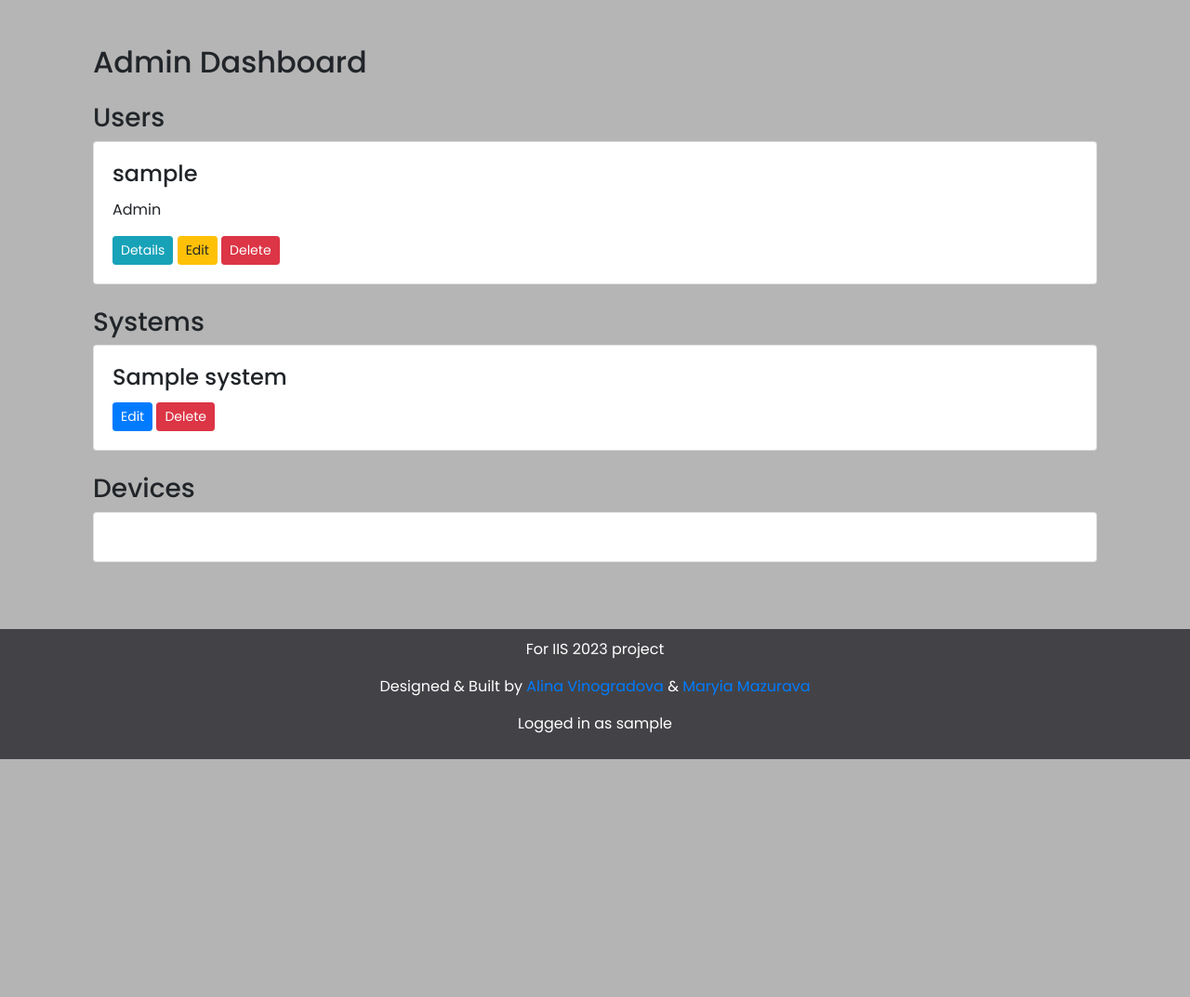
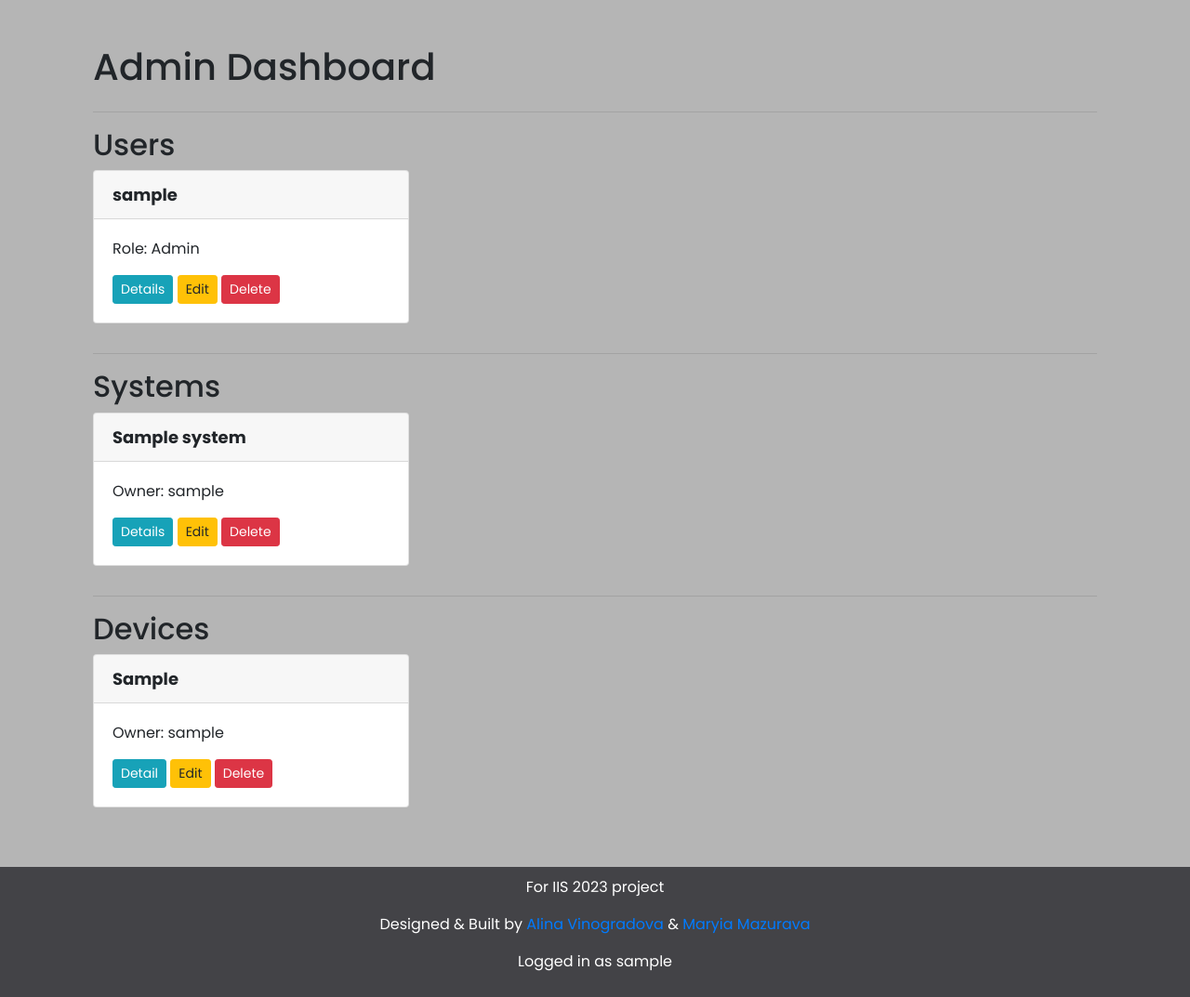
Before and after one commit to jsemaljaa/iis23-iotmanagement, a Django app: page /admin-dashboard/ in a window 1280 px wide. Shown: the part 56-1129 px from the top of the page at 93% size. Before the commit the page ends 873 px from the top, so only its background shows below. Run offline with Django 4.2, Linux system fonts and the light colour scheme; a user stored in the database is signed in; tables that the repository leaves empty hold one stand-in row (values such as "Sample post"); some libraries are stand-ins or nearby versions.

Commit message:
admin panel update

```diff
--- a/iotmanagement/db/templates/admin/dashboard.html
+++ b/iotmanagement/db/templates/admin/dashboard.html
@@ -3,55 +3,86 @@
 
 {% block content %}
   <div class="container mt-5">
-    <h2 class="mb-4">Admin Dashboard</h2>
+    <h1 class="mb-4">Admin Dashboard</h1>
+
+    <hr class="my-3">
 
     <!-- Users Section -->
     <section>
-      <h3>Users</h3>
-      <div class="card-deck">
+      <h2>Users</h2>
+      <div class="row">
         {% for user_entity in users %}
-          <div class="card mb-4">
+          <div class="col-md-4 mb-3">
+            <div class="card">
+              <div class="card-header" style="font-size: 18px; font-weight: bold;">
+                {{ user_entity.username }}
+              </div>
               <div class="card-body">
-              <h4 class="card-title">{{ user_entity.username }}</h4>
-              <p class="card-text">{{ user_entity.userprofile.get_role_display }}</p>
+                <p class="card-text">Role: {{ user_entity.userprofile.get_role_display }}</p>
                 <a href="{% url 'user_detail' user_entity.id %}" class="btn btn-info btn-sm">Details</a>
                 <a href="{% url 'user_edit' user_entity.id %}" class="btn btn-warning btn-sm">Edit</a>
                 <a href="{% url 'user_delete' user_entity.id %}" class="btn btn-danger btn-sm">Delete</a>
+              </div>
             </div>
           </div>
         {% endfor %}
       </div>
     </section>
 
+    <hr class="my-3">
+
     <!-- Systems Section -->
     <section>
-      <h3>Systems</h3>
-      <div class="card-deck">
+      <h2>Systems</h2>
+      {% if systems %}
+      <div class="row">
         {% for system in systems %}
-          <div class="card mb-4">
+          <div class="col-md-4 mb-3">
+            <div class="card">
+              <div class="card-header" style="font-size: 18px; font-weight: bold;">
+                {{ system.name }}
+              </div>
               <div class="card-body">
-              <h4 class="card-title">{{ system.name }}</h4>
-              <a href="{% url 'system_edit' pk=system.pk %}" class="btn btn-primary btn-sm">Edit</a>
+                <p class="card-text">Owner: {{ system.admin.user.username }}</p>
+                <a href="{% url 'system_detail' pk=system.pk %}" class="btn btn-info btn-sm">Details</a>
+                <a href="{% url 'system_edit' pk=system.pk %}" class="btn btn-warning btn-sm">Edit</a>
                 <a href="{% url 'system_delete' pk=system.pk %}" class="btn btn-danger btn-sm">Delete</a>
+              </div>
             </div>
           </div>
         {% endfor %}
       </div>
+      {% else %}
+        <p>No systems</p>
+      {% endif %}
     </section>
+
+    <hr class="my-3">
 
     <!-- Devices Section -->
     <section>
-      <h3>Devices</h3>
-      <div class="card-deck">
+      <h2>Devices</h2>
+      {% if devices %}
+        <div class="row">
           {% for device in devices %}
-          <div class="card mb-4">
+            <div class="col-md-4 mb-3">
+              <div class="card">
+                <div class="card-header" style="font-size: 18px; font-weight: bold;">
+                  {{ device.identifier }}
+                </div>
                 <div class="card-body">
-              <h4 class="card-title">{{ device.name }}</h4>
-              <p class="card-text">{{ device.description }}</p>
+                  <p class="card-text">Owner: {{ device.created_by.user.username }}</p>
+                  <a href="{% url 'devices_detail' pk=device.id %}" class="btn btn-info btn-sm">Detail</a>
+                  <a href="{% url 'devices_edit' pk=device.id %}" class="btn btn-warning btn-sm">Edit</a>
+                  <a href="{% url 'devices_delete' pk=device.id %}" class="btn btn-danger btn-sm">Delete</a>
+                </div>
               </div>
             </div>
           {% endfor %}
         </div>
+      {% else %}
+        <p>No devices</p>
+      {% endif %}
     </section>
   </div>
 
--- a/iotmanagement/db/templates/device/create.html
+++ b/iotmanagement/db/templates/device/create.html
@@ -1,4 +1,5 @@
 <!-- device/create.html -->
+
 {% extends 'base.html' %}
 
 {% block content %}
--- a/iotmanagement/db/templates/device/detail.html
+++ b/iotmanagement/db/templates/device/detail.html
@@ -53,7 +53,11 @@
 
     <hr class="my-3">
 
-    <a href="{% url 'devices_list' %}" class="btn btn-secondary">Back to Devices List</a>
+    {% if 'previous_page' in request.session %}
+        <a href="{{ request.session.previous_page }}" class="btn btn-secondary">Back to Previous Page</a>
+    {% else %}
+        <a href="{% url 'devices_list' %}" class="btn btn-secondary">Back to Devices List</a>
+    {% endif %}
 </div>
 
 <script>
--- a/iotmanagement/db/templates/device/list.html
+++ b/iotmanagement/db/templates/device/list.html
@@ -14,6 +14,7 @@
     <div class="filters">
         <!-- Filters can go here -->
     </div>
+
     <div class="row">
     {% for device in devices %}
         {% if device.created_by == request.user.userprofile or request.user.userprofile.is_broker %}
--- a/iotmanagement/db/templates/parameter/modal.html
+++ b/iotmanagement/db/templates/parameter/modal.html
@@ -1,4 +1,5 @@
 <!-- parameter/modal.html -->
+
 <div class="modal" id="parameterModal" tabindex="-1" role="dialog" aria-labelledby="parameterModalLabel" aria-hidden="true">
   <div class="modal-dialog" role="document">
     <div class="modal-content">
--- a/iotmanagement/db/templates/systems_list.html
+++ b/iotmanagement/db/templates/systems_list.html
@@ -1,3 +1,5 @@
+<!-- system_list.html -->
+
 {% extends "base.html" %}
 
 {% block content %}
--- a/iotmanagement/db/urls.py
+++ b/iotmanagement/db/urls.py
@@ -32,7 +32,7 @@ urlpatterns += [
     path('parameter/delete', views.parameter_delete, name='parameter_delete'),
     path('devices/save_selected_parameters/', views.save_selected_parameters, name='save_selected_parameters'),
     path('devices/<int:device_pk>/parameters/<int:parameter_pk>/modify/', views.update_parameter, name='update_parameter'),
-path('devices/<int:device_id>/parameters/<int:parameter_id>/delete/', views.delete_parameter_from_device, name='delete_parameter'),
+    path('devices/<int:device_id>/parameters/<int:parameter_id>/delete/', views.delete_parameter_from_device, name='delete_parameter'),
 ]
 # user access logic
 urlpatterns += [
--- a/iotmanagement/db/views.py
+++ b/iotmanagement/db/views.py
@@ -277,6 +277,7 @@ def devices_list(request):
     return render(request, 'device/list.html', context)
 
 
+@login_required(login_url='login')
 def devices_delete(request, pk):
     device = get_object_or_404(models.Device, id=pk)
 
@@ -284,9 +285,14 @@ def devices_delete(request, pk):
     if device.created_by == request.user.userprofile:
         device.delete()
 
-    return redirect('devices_list')
+    previous_page = request.session.get('previous_page', None)
+
+    request.session.pop('previous_page', None)
+
+    return redirect(previous_page) if previous_page else redirect('devices_list')
 
 
+@login_required(login_url='login')
 def devices_detail(request, pk):
 
     if request.user.userprofile.is_creator() or request.user.userprofile.is_admin():
```
Also changed, not shown: iotmanagement/db/templates/admin/user_edit.html (+3 -19 lines), iotmanagement/db/migrations/0014_merge_20231126_1942.py (added). Lines whose indentation alone changed are shown as unchanged.
